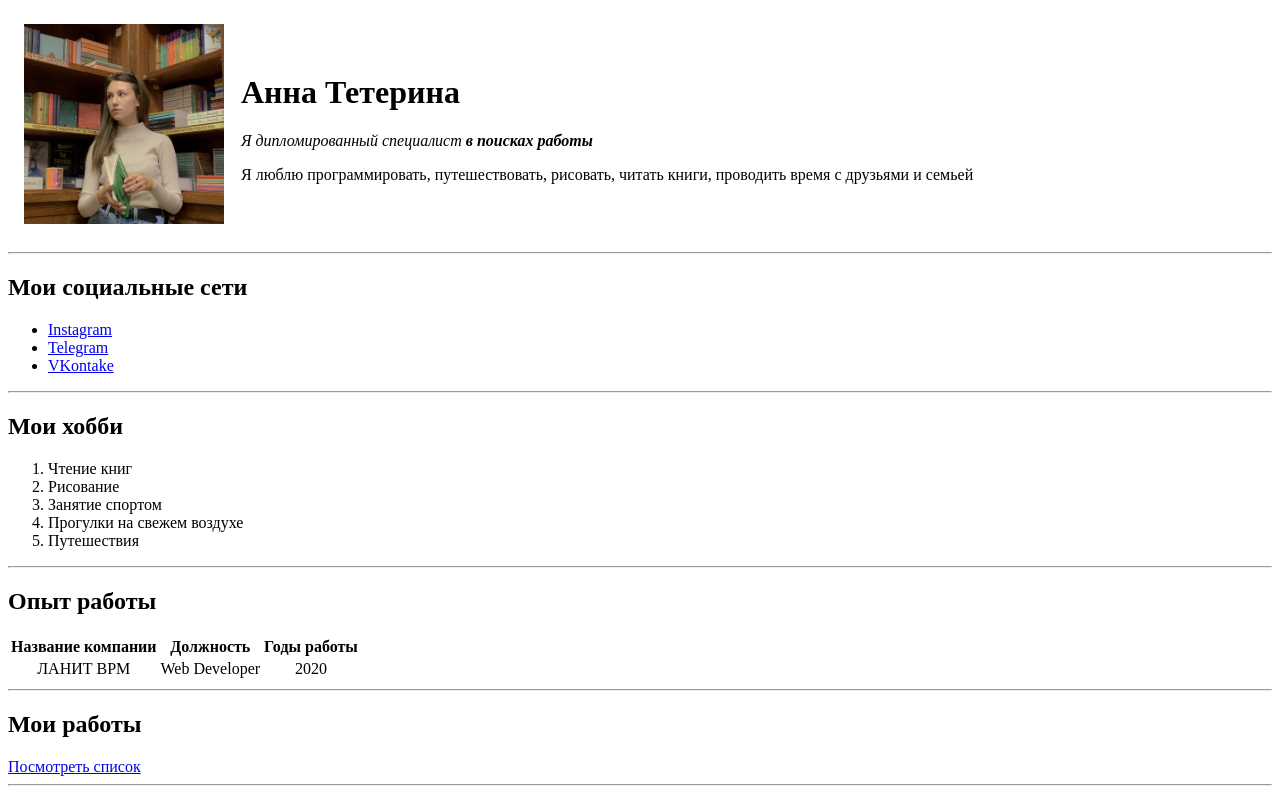
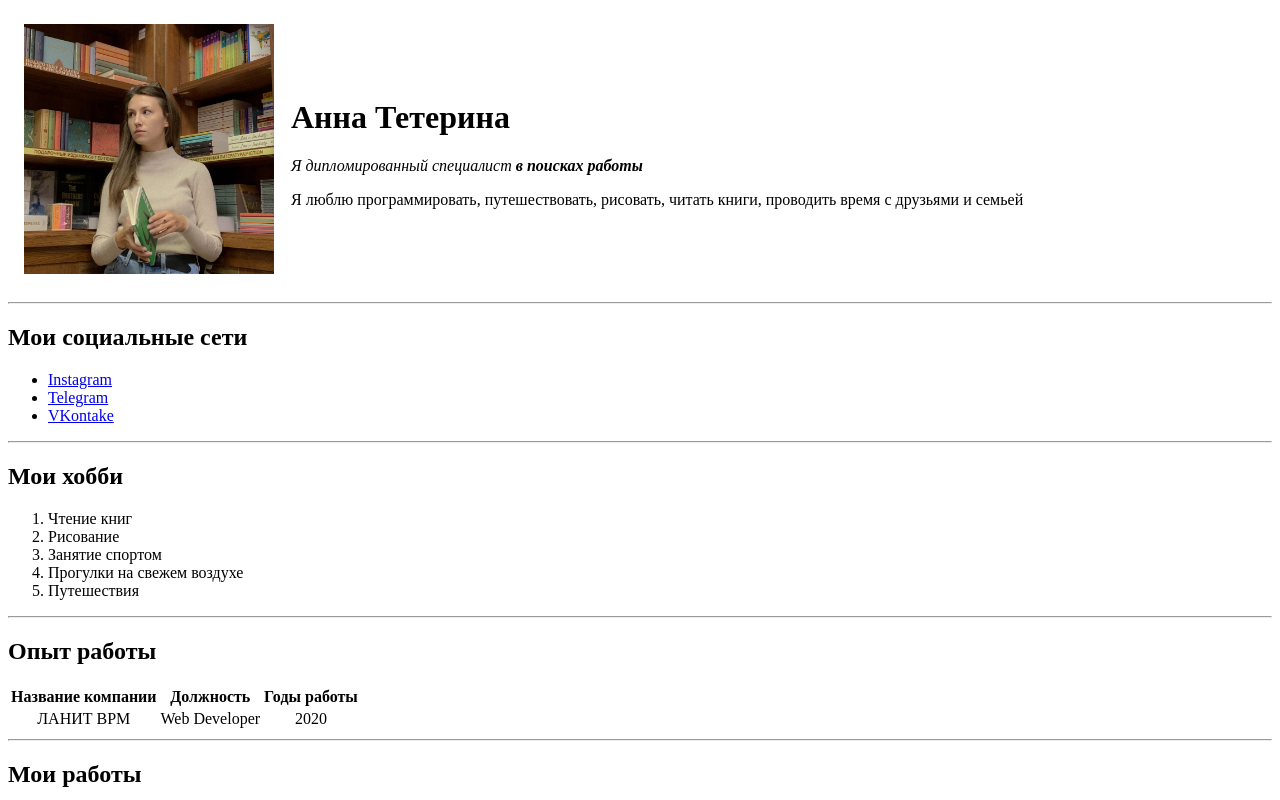
Before and after one commit to AnnaTeterina/cv, a plain HTML site: page index.html in a window 1280 px wide. Shown: the top 800 px of the page. Drawn offline with Linux system fonts and the light colour scheme.

Commit message:
Udpate img

```diff
--- a/index.html
+++ b/index.html
@@ -8,7 +8,7 @@
         <table cellspacing="15">
             <tr>
                 <td>
-                    <img src="avatar.jpg" width="200px" alt="Моя фотография">
+                    <img src="avatar.jpg" width="250px" alt="Моя фотография">
                 </td>
                 <td>
                     <h1>Анна Тетерина</h1>
```
